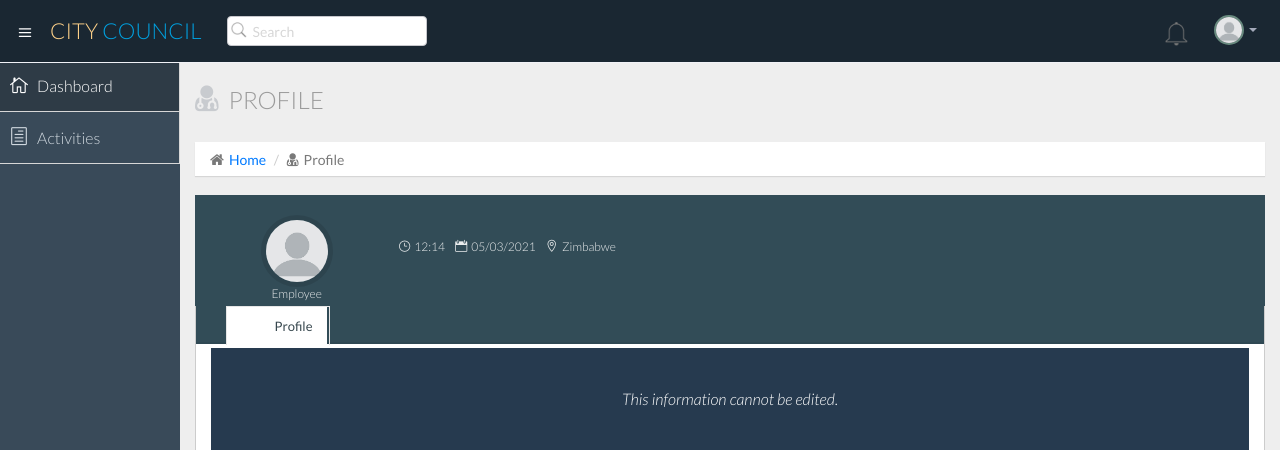
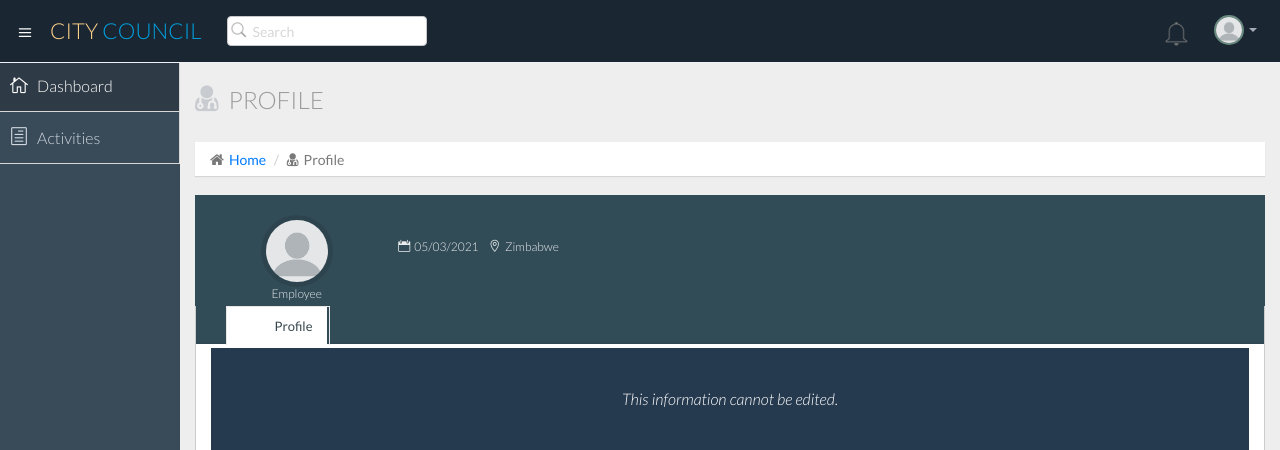
Before and after one commit to shumbaashley/city-council, a Django app: page /profile in a window 1280 px wide. Shown: the top 450 px of the page. Run offline with Django 3.2, Linux system fonts and the light colour scheme.

Commit message:
remove time

```diff
--- a/council/templates/council/profile.html
+++ b/council/templates/council/profile.html
@@ -39,7 +39,7 @@
                   <p>{{user.email}}</p>
                   <!-- <p><i class="fa fa-twitter">jenifertweet</i></p> -->
                   <h6>
-                                    <span><i class="icon_clock_alt"></i>{% now "H:i" %}</span>
+                                    <!-- <span><i class="icon_clock_alt"></i>{% now "H:i" %}</span> -->
                                     <span><i class="icon_calendar"></i>{% now "SHORT_DATE_FORMAT" %}</span>
                                     <span><i class="icon_pin_alt"></i>Zimbabwe</span>
                                 </h6>
```
